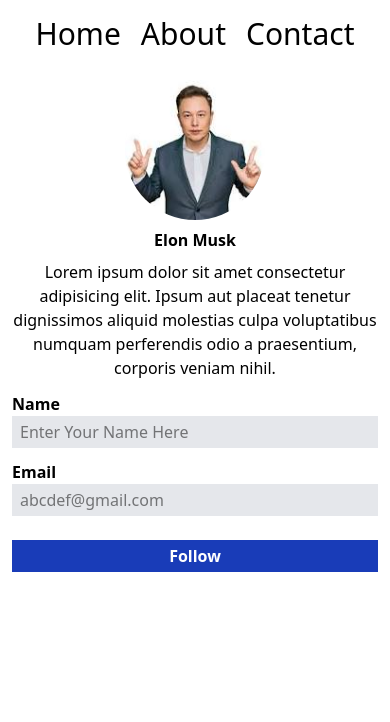
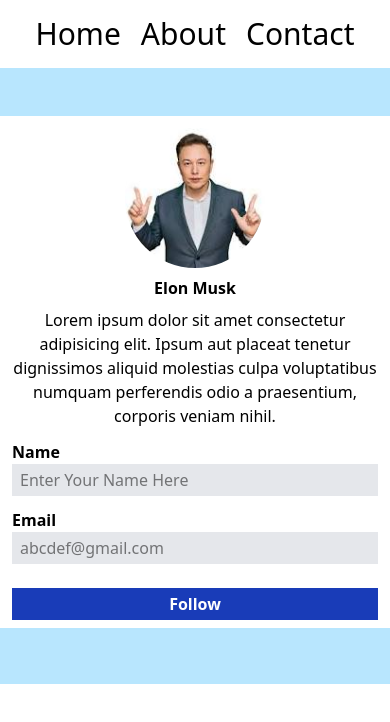
Before and after one commit to code4two/profile-page, a plain HTML site: page index.html in a window 390 px wide. Drawn offline with nearby package versions, Linux system fonts and the light colour scheme.

Commit message:
updated file

```diff
--- a/index.html
+++ b/index.html
@@ -40,7 +40,7 @@
     </header>
     <main id="aboutPage">
       <div
-        class="flex sm:items-center sm:justify-center bg-sky-200 bg-opacity-40 md:py-13"
+        class="flex sm:items-center sm:justify-center bg-sky-200 bg-opacity-40 pt-12 pb-14"
       >
         <div
           class="flex flex-col items-center p-3 bg-white h-128 sm:w-100 hover:shadow-xl"
```
